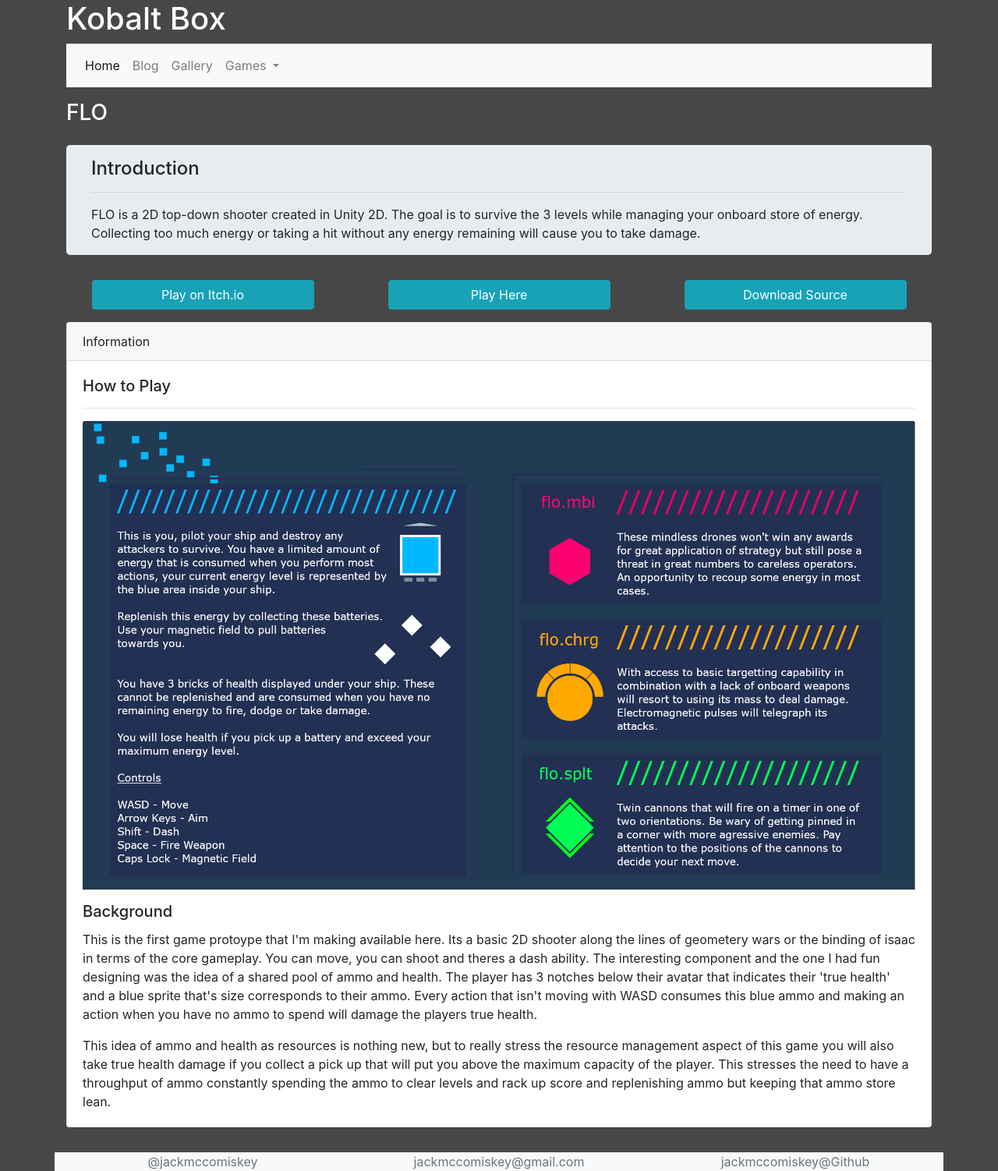
After one commit to KobaltBox/kobaltboxweb, a Flask app: page /FLOOverview in a window 1280 px wide. The commit adds this page. Shown: the whole page at 78% size. Run offline with Flask 2, Linux system fonts and the light colour scheme; some libraries are stand-ins or nearby versions.

Commit message:
Update FLO Demo page and fix blog embed

```diff
--- a/portal/app.py
+++ b/portal/app.py
@@ -21,9 +21,9 @@ def gallery():
     return render_template('gallery.html')
 
 #TODO Generalise this to serve all demos...
-@app.route('/2dshooter')
-def shooterdemo():
-    return render_template('2dshooter.html')
+@app.route('/FLOOverview')
+def FLOOverview():
+    return render_template('FLOOverview.html')
 
 
 @app.route('/FLOdemo')
--- /dev/null
+++ b/portal/templates/FLOOverview.html
@@ -0,0 +1,42 @@
+{% extends "index.html" %}
+
+{% block content %}
+<head>
+    <title>Games - .FLO</title>
+</head>
+
+<div class="container pb-3">
+    <h3 class="pt-3 pb-3 text-white">FLO</h3>
+    <div class="jumbotron pt-3 pb-3">
+    <h4>Introduction</h4>
+    <hr>
+    <p class="card-text"> FLO is a 2D top-down shooter created in Unity 2D. The goal is to survive the 3 levels while managing your onboard store of energy. Collecting too much energy or taking a hit without any energy remaining will cause you to take damage.
+      </p>
+    </div>
+    <div class="row mb-3">
+      <a class="btn btn-info col-lg-3 m-auto" target="_blank" href="https://jackmccomiskey.itch.io/flo"> Play on Itch.io</a>
+      <div class="btn btn-info col-lg-3 m-auto" target="popup" onclick="window.open('FLOdemo','.FLO Demo','width=1620,height=920')"> Play Here</div>
+      <a class="btn btn-info col-lg-3 m-auto" target="_blank" href="https://github.com/KobaltBox/FLO"> Download Source</a>
+    </div>
+    <div class="card mb-3">
+      <div class="card-header">
+        Information
+      </div>
+      <div class="card-body">
+        <h5 class="card-title">How to Play</h5>
+        <hr>
+        <img class="card-img-top" src="{{ url_for('static', filename='/images/howtoplay.png') }}" alt="Card image cap">
+        <div class="mb-3"></div>
+        <h5 class="card-title">Background</h5>
+        <p class="card-text"> This is the first game protoype that I'm making available here. Its a basic 2D shooter along the lines of geometery wars or the binding of isaac in terms of the core gameplay. You can move, you can shoot and theres a dash ability.
+          The interesting component and the one I had fun designing was the idea of a shared pool of ammo and health. The player has 3 notches below their avatar that indicates their 'true health' and a blue sprite that's size corresponds to their ammo.
+          Every action that isn't moving with WASD consumes this blue ammo and making an action when you have no ammo to spend will damage the players true health.
+          </p>
+        <p class="card-text">This idea of ammo and health as resources is nothing new, but to really stress the resource management aspect of this game you will also take true health damage if you collect a pick up that will put you above the maximum capacity of the
+          player. This stresses the need to have a throughput of ammo constantly spending the ammo to clear levels and rack up score and replenishing ammo but keeping that ammo store lean.
+        </p>
+      </div>
+    </div>
+
+</div>
+{% endblock %}
--- a/portal/templates/blog.html
+++ b/portal/templates/blog.html
@@ -7,6 +7,10 @@
 <div class="container">
     <h4 class="pt-3 pb-3 text-white">Blog</h4>
     <div class="jumbotron pt-3 pb-3">
+    <div id="medium-widget"></div>
+    <script src="https://medium-widget.pixelpoint.io/widget.js"></script>
+    <script>MediumWidget.Init({renderTo: '#medium-widget', params: {"resource":"https://medium.com/@jackmccomiskey","postsPerLine":1,"limit":5,"picture":"small","fields":["description","author","claps","publishAt"],"ratio":"landscape"}})</script>
+
     </div>
 
 </div>
--- a/portal/templates/index.html
+++ b/portal/templates/index.html
@@ -7,7 +7,7 @@
         <link rel="stylesheet" href="https://maxcdn.bootstrapcdn.com/bootstrap/4.0.0/css/bootstrap.min.css" integrity="sha384-Gn5384xqQ1aoWXA+058RXPxPg6fy4IWvTNh0E263XmFcJlSAwiGgFAW/dAiS6JXm" crossorigin="anonymous">
         <link rel="icon" href="{{ url_for('static', filename='/images/icon.png') }}">
     </head>
-    <body style="background: #2f2f2f url( '{{ url_for('static', filename='/images/bg.png') }}' ) no-repeat center center fixed;">
+    <body style="background: #474747;">
         <div class="container">
         <div class="page-header">
         <h1 class="text-white"><a href="{{ url_for('home') }}" style="  color: inherit;
@@ -33,7 +33,7 @@
                     Games
                   </a>
                   <div class="dropdown-menu" aria-labelledby="navbarDropdownMenuLink">
-                    <a class="dropdown-item" href="{{ url_for('shooterdemo') }}">.FLO (Unity 2D)</a>
+                    <a class="dropdown-item" href="{{ url_for('FLOOverview') }}">.FLO (Unity 2D)</a>
                   </div>
                 </li>
               </ul>
```
Also changed, not shown: portal/templates/2dshooter.html (deleted, +0 -38 lines), portal/templates/home.html (+4 -6 lines), portal/static/images/howtoplay.png (added).
